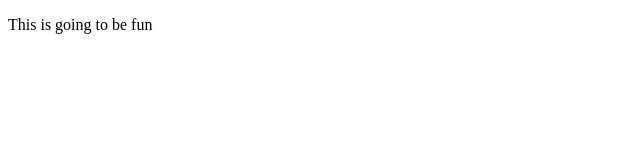
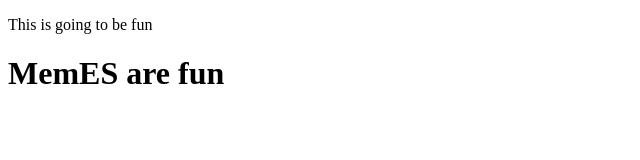
Before and after one commit to robertruhiu/website, a plain HTML site: page home.html in a window 1280 px wide. Shown: the whole page, without its empty margins (0-640 px from the left). Drawn offline with Linux system fonts and the light colour scheme.

Commit message:
home.html added

```diff
--- a/home.html
+++ b/home.html
@@ -6,5 +6,6 @@
 </head>
 <body>
 <p>This is going to be fun</p>
+<h1>MemES are fun</h1>
 </body>
 </html>
```
